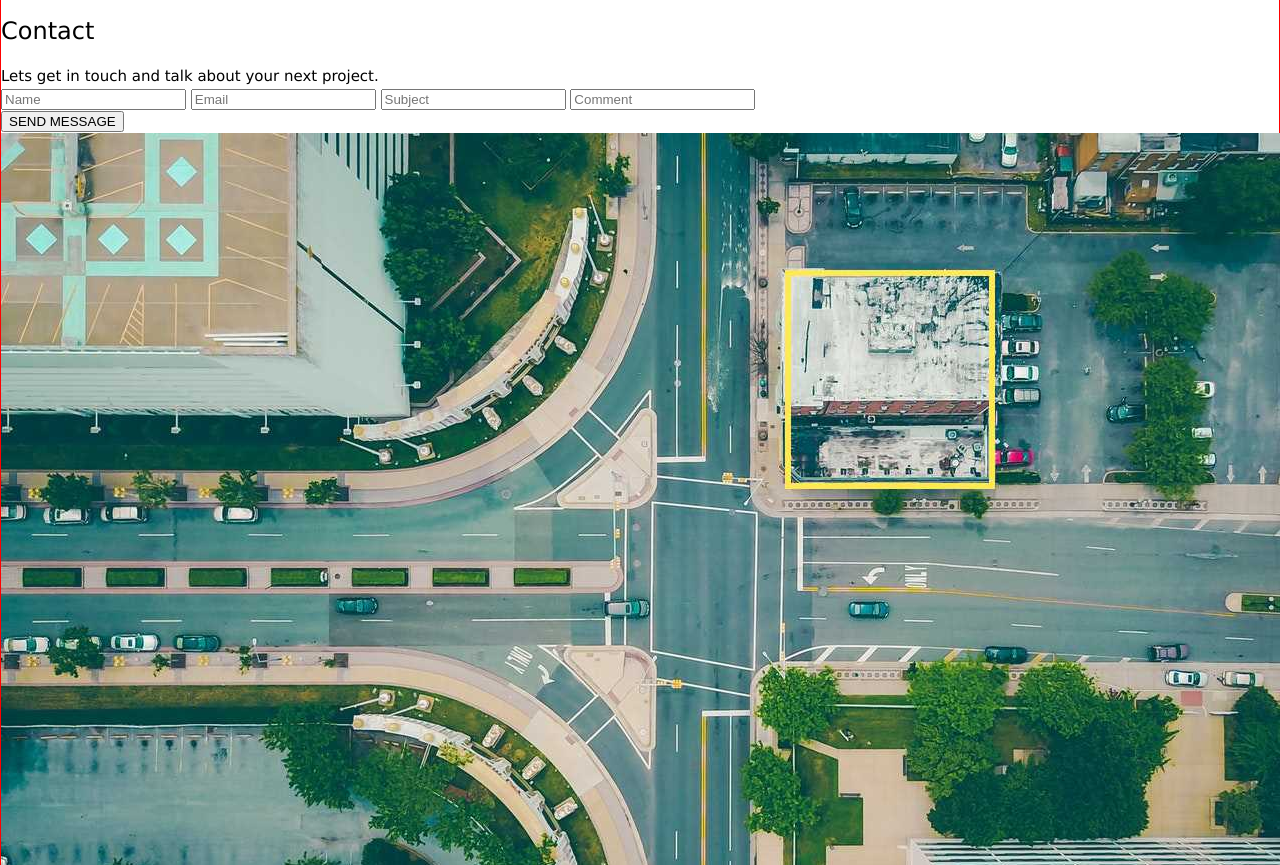
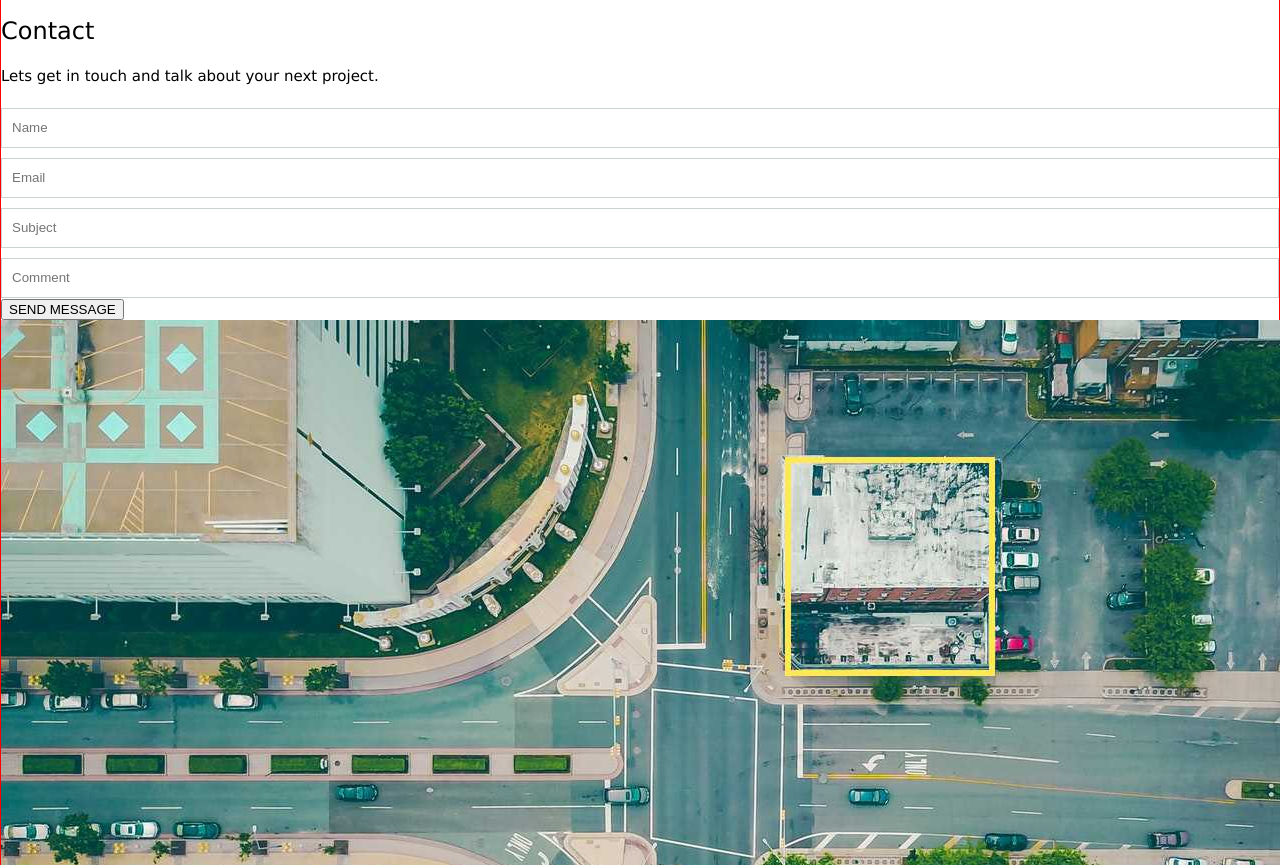
Before and after one commit to Termins55/practice_1_09, a plain HTML site: page index.html in a window 1280 px wide. Shown: the part 1949-2814 px from the top of the page. Drawn offline with Linux system fonts and the light colour scheme.

Commit message:
Add form

```diff
--- a/assets/css/styles.css
+++ b/assets/css/styles.css
@@ -155,6 +155,23 @@ h3 {
   gap: 10px;
 }
 
+.inputForm {
+    display: flex;
+    flex-direction: column;
+    gap: 10px;
+}
+
+input {
+    border: 1px solid rgba(149, 165, 166, 0.5);
+    width: 100%;
+    height: 40px;
+    padding: 10px;
+}
+
+.contactText {
+    margin-bottom: 20px;
+}
+
 .poweredFooter {
   border: 1px solid red;
   grid-column-start: 1;
--- a/index.html
+++ b/index.html
@@ -188,7 +188,7 @@
       <section>
         <h3>Contact</h3>
         <div>
-            <p>Lets get in touch and talk about your next project.</p>
+            <p class="contactText">Lets get in touch and talk about your next project.</p>
         </div>
         <form class="inputForm">
             <input type="Name" placeholder="Name">
```
